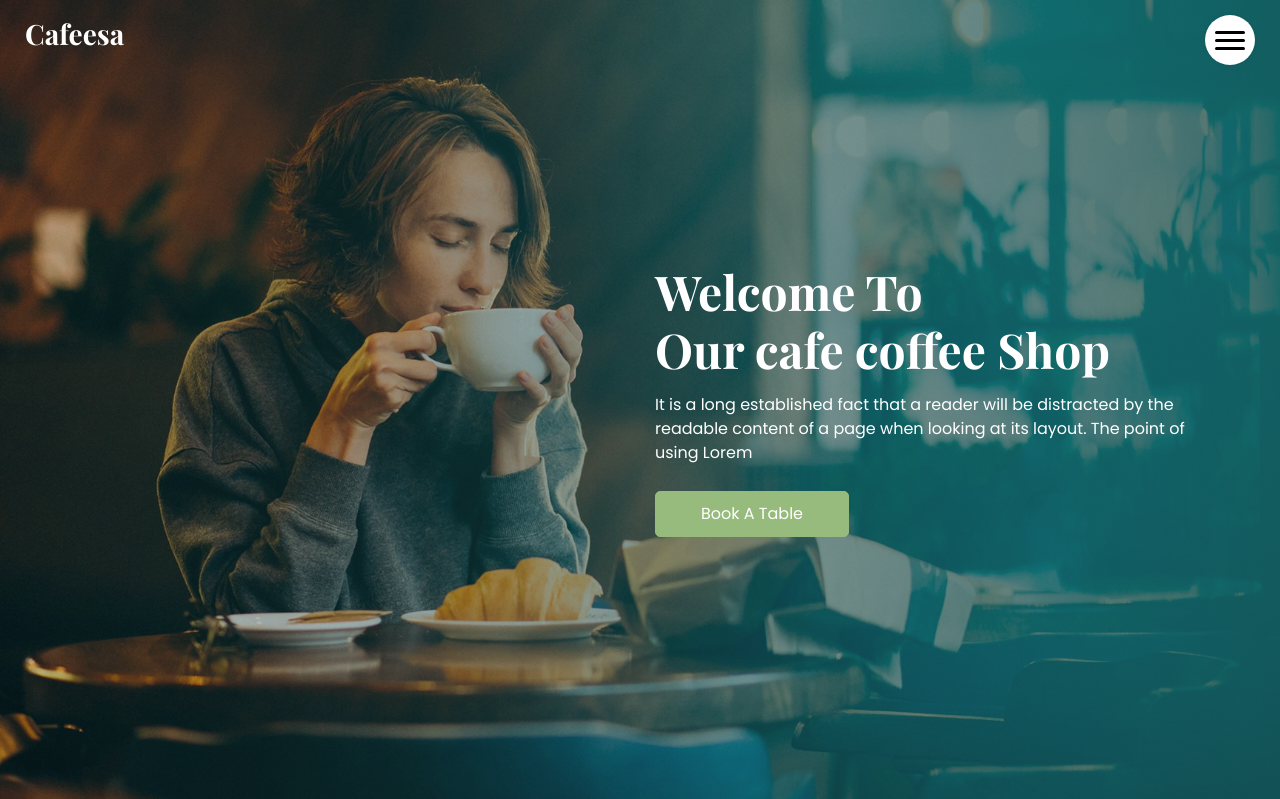
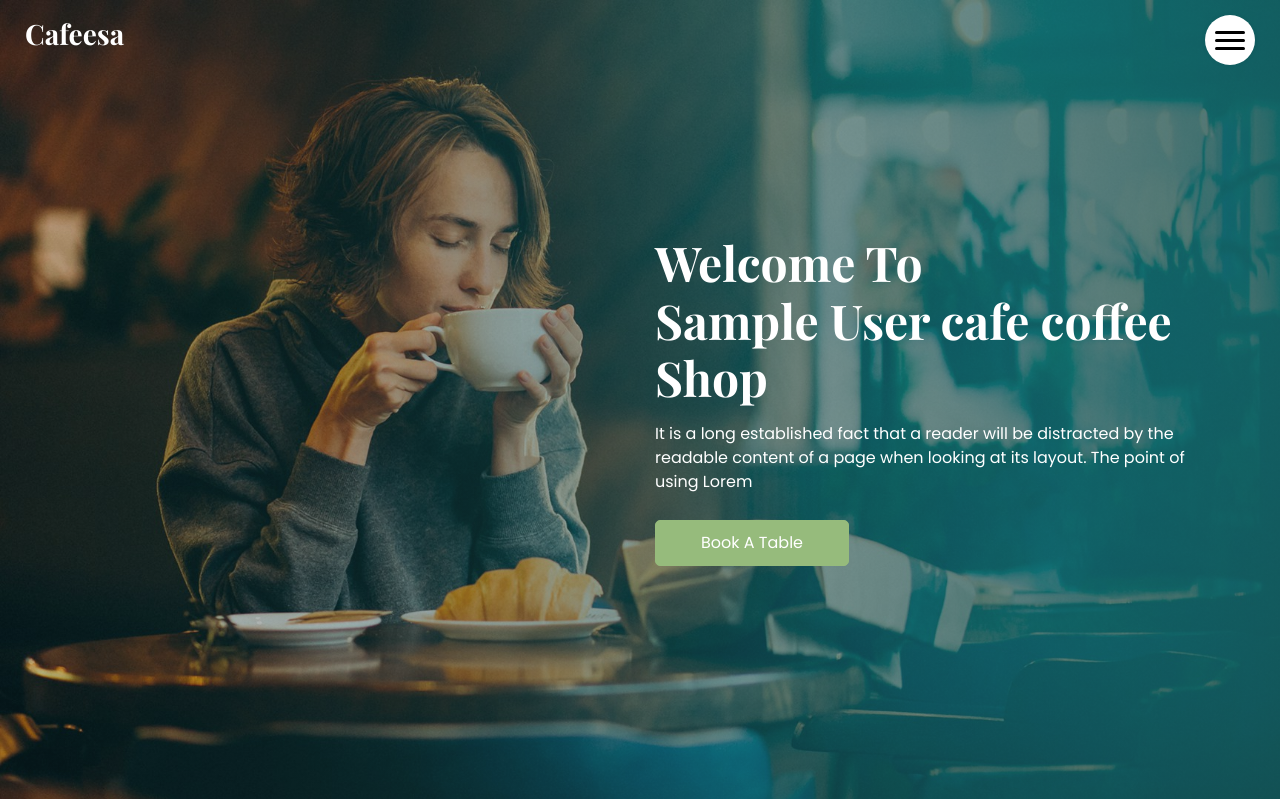
Before and after one commit to haiderasif/DjangoProject, a Django app: template templates/index.html in a window 1280 px wide. Shown: the top 799 px of the page. Run offline with Django 3.2, Linux system fonts and the light colour scheme; the template is opened without the code that fills it: values that come from a table or form of the project are taken from there, others are empty; tables that the repository leaves empty hold one stand-in row (values such as "Sample post"); some libraries are stand-ins or nearby versions.

Commit message:
Update index.html

```diff
--- a/templates/index.html
+++ b/templates/index.html
@@ -73,7 +73,7 @@
         <div class="detail-box">
           <h1>
             Welcome To <br>
-            Our cafe coffee Shop
+            {{employee.emp_name}} cafe coffee Shop
           </h1>
           <p>
             It is a long established fact that a reader will be distracted by the readable content of a page when
```
